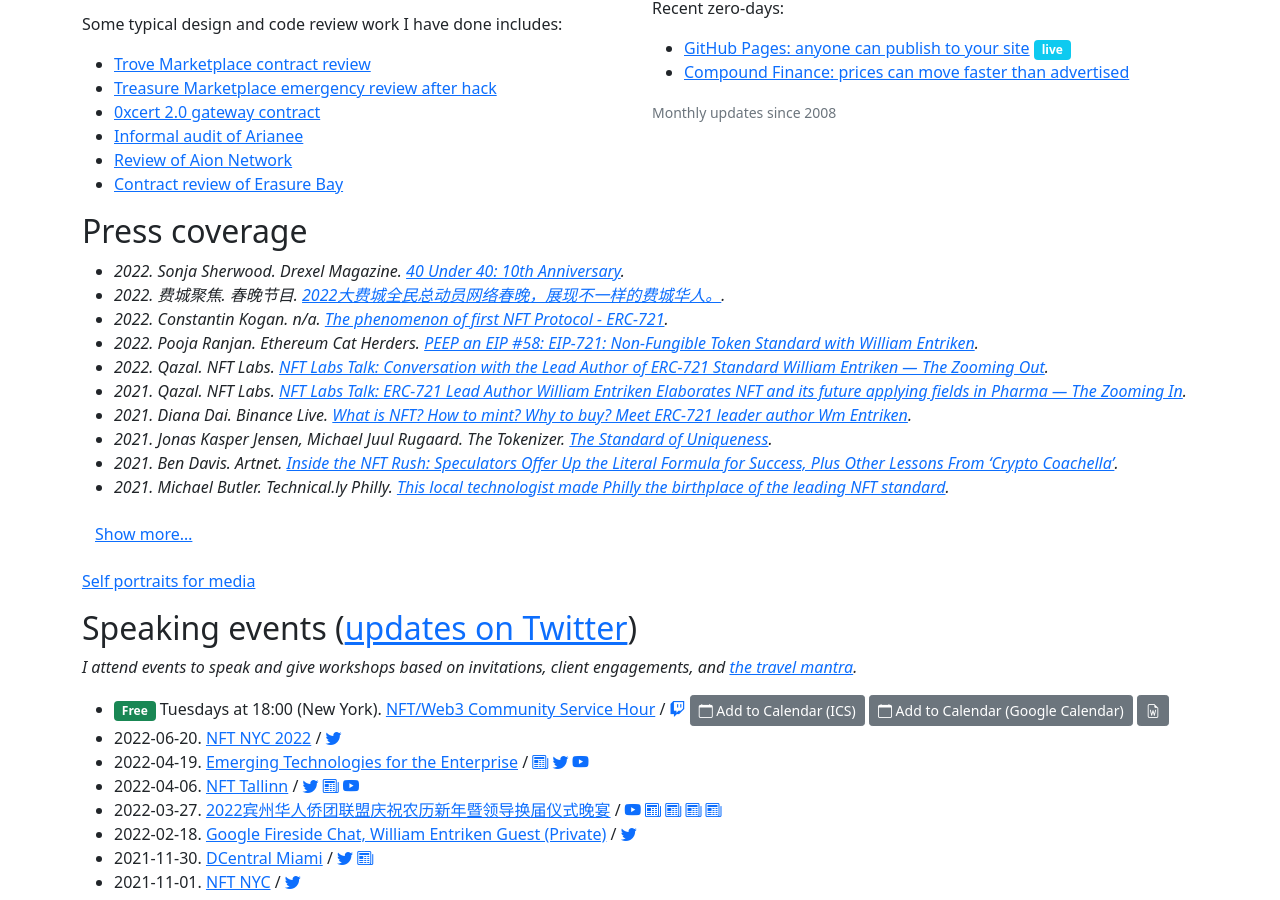
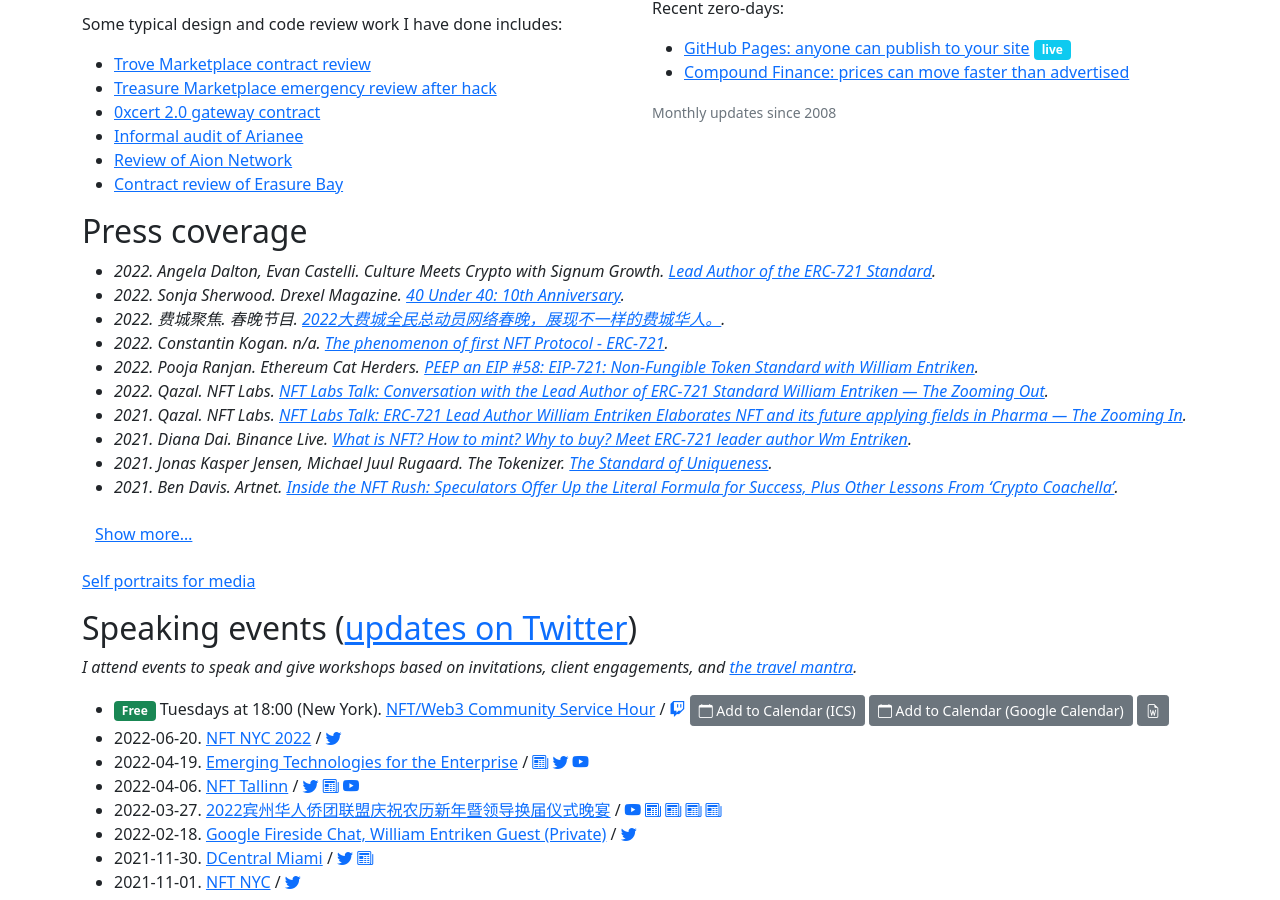
Before and after one commit to fulldecent/phor.net, a Jekyll site: the page built from index.html, in a window 1280 px wide and 900 px high, scrolled down 2080 px. Built offline with Jekyll 4.4.1, drawn with Linux system fonts in a browser that asks for light colours; nearby versions of some CDN libraries; comment, search, counter and statistics services are not loaded.

Commit message:
add interview

```diff
--- a/_data/press-coverage.json
+++ b/_data/press-coverage.json
@@ -1,4 +1,11 @@
 [
+  {
+    "date": "2022-06-17",
+    "authors": ["Angela Dalton", "Evan Castelli"],
+    "publication": "Culture Meets Crypto with Signum Growth",
+    "url": "https://www.youtube.com/watch?v=6gW-g2KRxno",
+    "title": "Lead Author of the ERC-721 Standard"
+  },
   {
     "date": "2022-03-25",
     "authors": ["Sonja Sherwood"],
```
